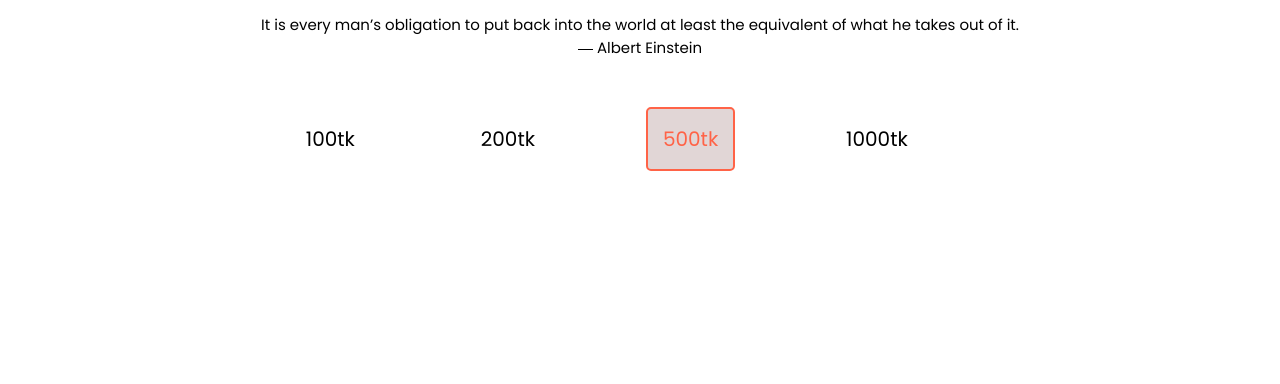
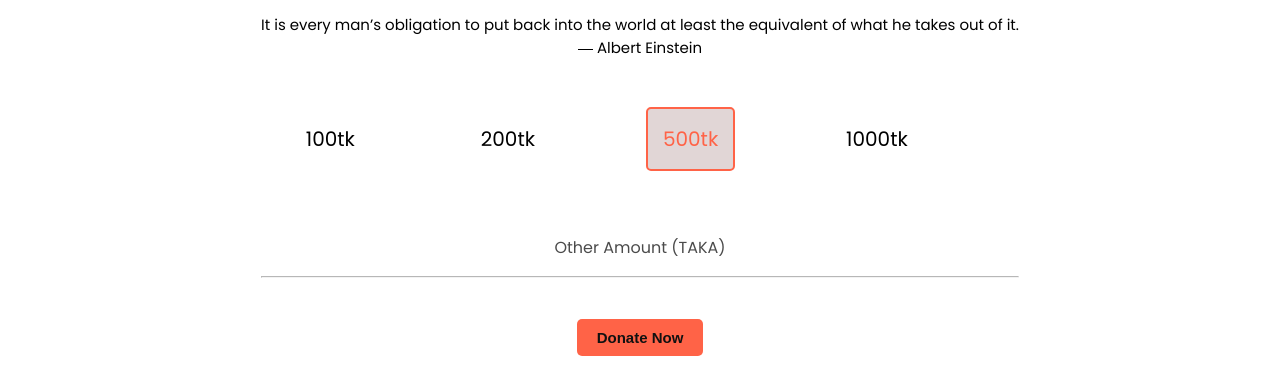
Before and after one commit to nahidn228/donate-today, a plain HTML site: page index.html in a window 1280 px wide. Shown: the part 839-1223 px from the top of the page. Before the commit the page ends 1036 px from the top, so only its background shows below. Drawn offline with Linux system fonts and the light colour scheme.

Commit message:
button new donate now

```diff
--- a/index.html
+++ b/index.html
@@ -22,8 +22,7 @@
       <div class="blank"></div>
       <div class="content-box">
         <h1>
-          Let’s Help Those Who Are<br />
-          More In Need
+          Help "Donate Today" build resilience of communities against disasters in Bangladesh
         </h1>
         <p id="btext">
           The value of life is not in its duration, but in its donation. You are
@@ -45,9 +44,19 @@
   <li id="tk1">100tk</li>
   <li id="tk1">200tk</li>
   <li id="tk3">500tk</li>
-  <liid id="tk1">1000tk</liid>
+  <li id="tk1">1000tk</li>
+
 
 </div>
+<section>
+<div class="other-amount"><p>Other Amount (TAKA)</p>
+  <hr>
+</div>
+<div class="d-button">
+  <button id="d-button">Donate Now</button>
+</div>
+</section>
+
     </section>
   </body>
 </html>
--- a/style.css
+++ b/style.css
@@ -53,6 +53,7 @@ div {
   background-position: center;
   background-repeat: no-repeat;
   background-size: cover;
+  bac
 }
 .blank {
   width: 10%;
@@ -76,6 +77,7 @@ h1 {
   font-weight: bolder;
   text-shadow: 5px;
   text-overflow: clip;
+  opacity: 2;
 }
 h3 {
   font-size: 20px;
@@ -89,6 +91,7 @@ span {
   color: rgb(245, 243, 243);
   text-align: center;
   justify-content: space-between;
+  opacity: 2;
 }
 .h-button {
   margin: 20px;
@@ -130,7 +133,6 @@ h2 {
   font-size: 20px;
 }
 #tk3 {
-
   background-color: rgb(225, 214, 214);
   padding: 15px;
   border: 2px solid tomato;
@@ -143,3 +145,26 @@ h2 {
   border: 2px;
   text-align: center;
 }
+.other-amount{
+  height: 80px;
+  padding-top: 30px;
+  padding-left: 20%;
+  padding-right: 20%;
+  text-align: center;
+  opacity: 0.7;
+}
+.d-button{
+  width: 100%;
+  text-align: center;
+}
+#d-button{
+  margin: 20px;
+  padding: 10px 20px;
+  border: 10px;
+  background-color: tomato;
+  border-radius: 5px;
+  color: rgb(17, 17, 17);
+  font-size: 15px;
+  font-weight: bold;
+  align-items: center;
+}
```
